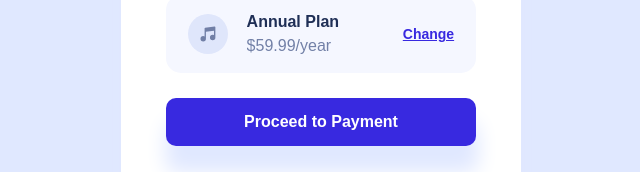
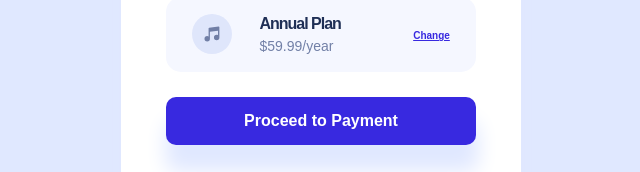
Before and after one commit to sumanth-chandana/order-summary-component, a plain HTML site: page index.html in a window 1280 px wide. Shown: the part 463-635 px from the top of the page, 319-959 px from the left. Drawn offline with Linux system fonts and the light colour scheme; a web font is replaced by a local one.

Commit message:
initial commit

```diff
--- a/index.html
+++ b/index.html
@@ -25,10 +25,12 @@
       <div >
         <ul class="plan">
           <li class="img"></li>
-          <ul>
-            <li class="type">Annual Plan</li>
-            <li class="price">$59.99/year</li>
-          </ul>
+          <li>
+            <section>
+                <li class="type">Annual Plan</li>
+                <li class="price">$59.99/year</li>
+            </section>
+          </li>
           <li><a class="change" href="#"> Change </a></li>
         </ul>
       </div>
--- a/style.css
+++ b/style.css
@@ -107,23 +107,26 @@ ul>li.img{
     height: 40px;
     width: 50px;
 }
-ul>ul>li{
+ul>li>section{
     list-style-type: none;
     overflow: hidden;
     margin: 0 20px 0px -35px;
     line-height: 1.5;
 }
-ul>ul>li.type{
-    font-weight: 700;
+ul>li>section>li.type{
+    color: var(--Dark-blue);
+    font-weight: 900;
+    letter-spacing:-1px;
 }
-ul>ul>li.price{
+ul>li>section>li.price{
+    font-size: 14px;
     color: var(--Desaturated-blue);
 }
 
 li>a.change{
     color: var(--Bright-blue);
-    font-size: 14px;
-    font-weight: 700;
+    font-size: 10px;
+    font-weight: 900;
 }
 
 li>a.change:hover{
```
